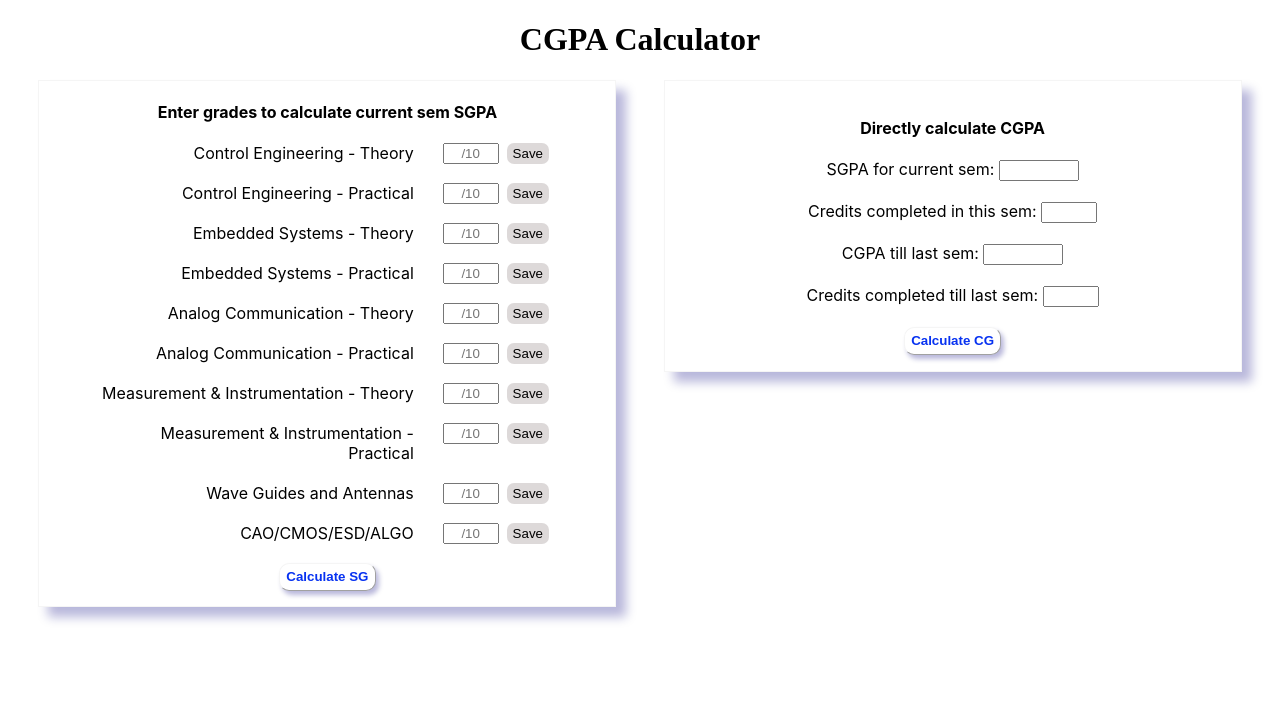
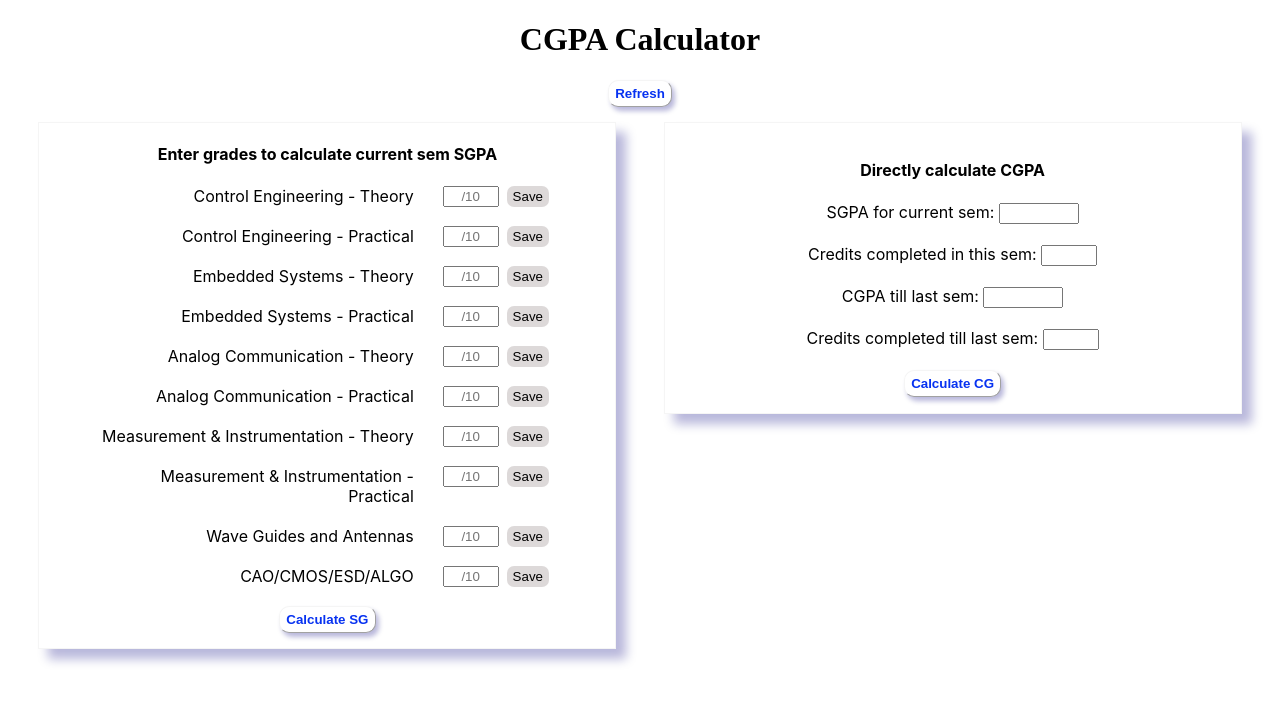
Before and after one commit to VNIT-ECE/dept_website, a React (Create React App) app: page / in a window 1280 px wide. Shown: the top 702 px of the page. Built offline with nearby package versions, Linux system fonts and the light colour scheme; the HTML template or start-up script is replaced by a standard one.

Commit message:
Refresh button added

```diff
--- a/src/cgpa.css
+++ b/src/cgpa.css
@@ -21,6 +21,8 @@ border: whitesmoke 1px solid;
 margin-left: 3%;
 box-shadow: 10px 10px 10px rgba(7, 5, 128, 0.281);
 padding-bottom: 15px;
+margin-top: 15px;
+
 }
 
 .input{
@@ -37,6 +39,8 @@ margin-right: 3%;
 border:whitesmoke 1px solid;
 width: 45%;
 float: right;
+margin-top: 15px;
+
 }
 .leftform{
     display: inline-flex;
--- a/src/cgpa.js
+++ b/src/cgpa.js
@@ -115,15 +115,29 @@ function Cgpa() {
           </div>
 
       )})
+    const refresh =()=>{
+        setCG(0);
+        setCalculated(false);
+        setCred(0);
+        setCredSum(0);
+        setFlag(false);
+        setList([]);
+        setMark(0);
+        setNewCG(0);
+        setPrevCred(0);
+        setSG(0);
+        subjects.map((item,i)=>{document.getElementById(i).disabled = false;})
 
+    }
     return (
 
         <div className="form">
             <h1>CGPA Calculator</h1>
-
+            <button type="button" className ="btn" onClick={refresh}>Refresh</button>
             <div className="left">
 
             <h4>Enter grades to calculate current sem SGPA</h4>
+
             <form action="">
                     {subjectList}
                     <button type = "button" className ="btn" onClick={calcSG}>Calculate SG</button>
```
